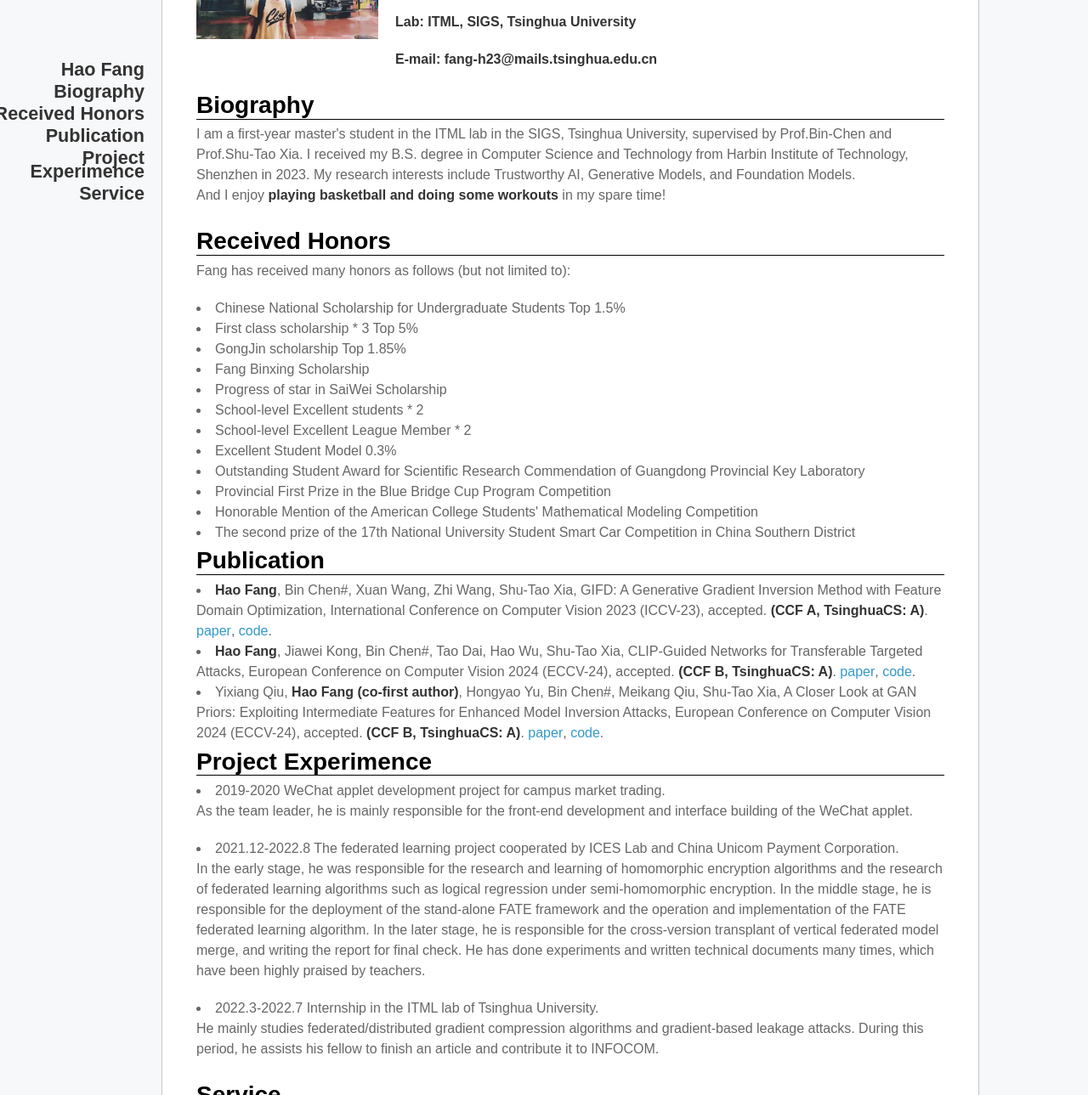
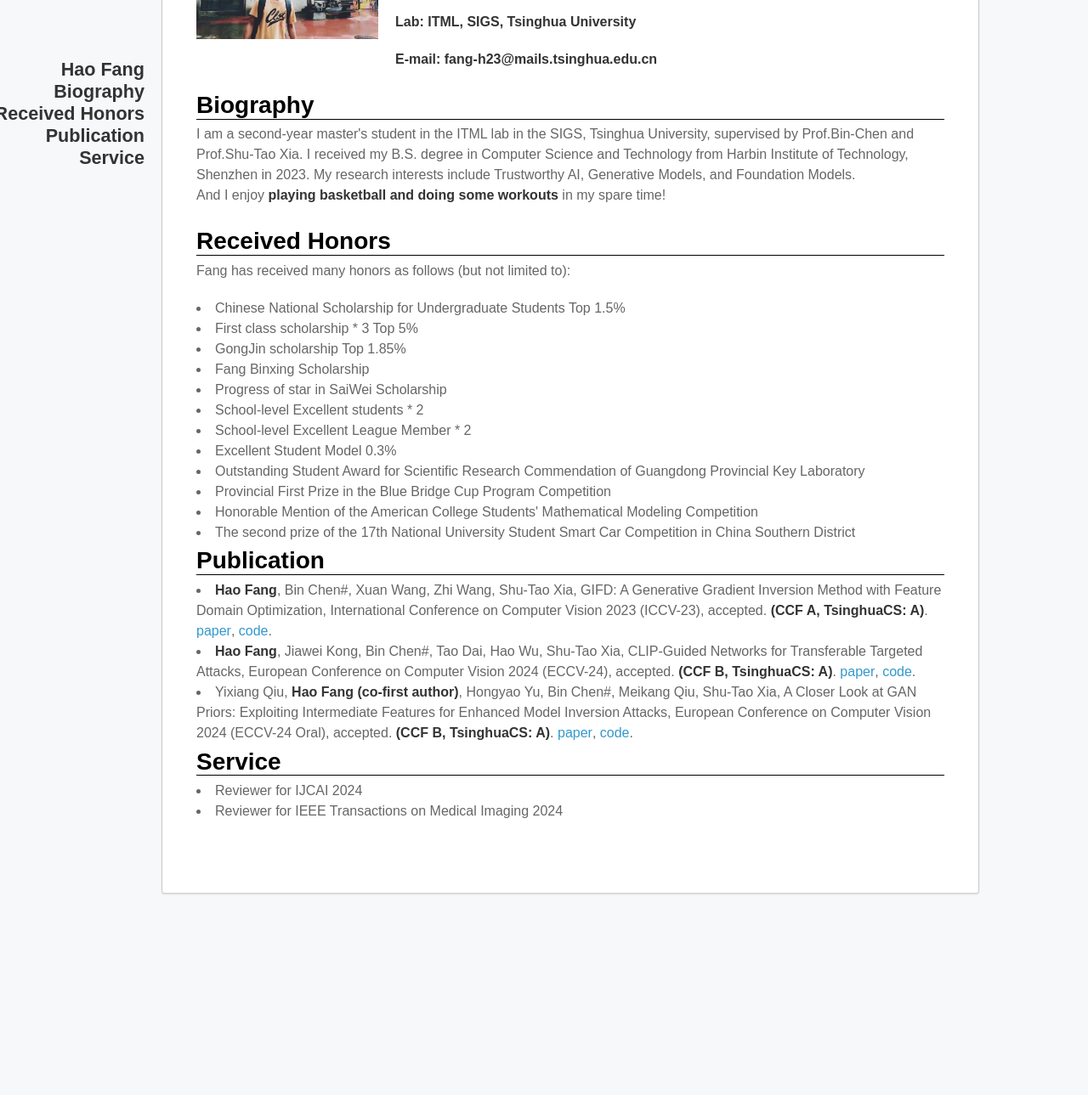
Before and after one commit to ffhibnese/ffhibnese.github.io, a Jekyll site: the page built from index.md, in a window 1280 px wide and 1400 px high, scrolled down 197 px, cut to the strip 111-1400 px from the top of the window. Shown: the whole strip at 85% size. Built offline with Jekyll 4.4.1, drawn with Linux system fonts in a browser that asks for light colours; nearby versions of some CDN libraries; our own code applies the rules of GitHub Pages for plain Markdown files; after the commit the page ends 1364 px from its top, so only the background shows below that; some of the changed text lies outside the part shown.

Commit message:
Update index.md

```diff
--- a/index.md
+++ b/index.md
@@ -21,7 +21,7 @@
     <td width="100%">
       <h2>Biography</h2>
 
-       <p>I am a first-year master's student in the ITML lab in the SIGS, Tsinghua University, supervised by Prof.Bin-Chen and Prof.Shu-Tao Xia. I received my B.S. degree in Computer Science and Technology from Harbin Institute of Technology, Shenzhen in 2023.
+       <p>I am a second-year master's student in the ITML lab in the SIGS, Tsinghua University, supervised by Prof.Bin-Chen and Prof.Shu-Tao Xia. I received my B.S. degree in Computer Science and Technology from Harbin Institute of Technology, Shenzhen in 2023.
        My research interests include Trustworthy AI, Generative Models, and Foundation Models. <br>And I enjoy <b>playing basketball and doing some workouts</b> in my spare time!</p>
     </td>
   </tr>
@@ -56,27 +56,13 @@
       <h2>Publication</h2>
       <li><b>Hao Fang</b>, Bin Chen#, Xuan Wang, Zhi Wang, Shu-Tao Xia, GIFD: A Generative Gradient Inversion Method with Feature Domain Optimization, International Conference on Computer Vision 2023 (ICCV-23), accepted. <b>(CCF A, TsinghuaCS: A)</b>.  <a href='https://github.com/ffhibnese/GIFD(https://arxiv.org/abs/2308.04699)'>paper</a>, <a href='https://github.com/ffhibnese/GIFD'>code</a>. </li>
       <li><b>Hao Fang</b>, Jiawei Kong, Bin Chen#, Tao Dai, Hao Wu, Shu-Tao Xia, CLIP-Guided Networks for Transferable Targeted Attacks, European Conference on Computer Vision 2024 (ECCV-24), accepted. <b>(CCF B, TsinghuaCS: A)</b>.  <a href='[https://github.com/ffhibnese/GIFD(https://arxiv.org/abs/2308.04699)](http://arxiv.org/abs/2407.10179)'>paper</a>, <a href='[https://github.com/ffhibnese/GIFD](https://github.com/ffhibnese/CGNC_Targeted_Adversarial_Attacks)'>code</a>. </li>
-      <li>Yixiang Qiu,<b> Hao Fang (co-first author)</b>, Hongyao Yu, Bin Chen#, Meikang Qiu, Shu-Tao Xia, A Closer Look at GAN Priors: Exploiting Intermediate Features for Enhanced Model Inversion Attacks, European Conference on Computer Vision 2024 (ECCV-24), accepted. <b>(CCF B, TsinghuaCS: A)</b>.  <a href=''>paper</a>, <a href='https://github.com/final-solution/IF-GMI'>code</a>. </li>
+      <li>Yixiang Qiu,<b> Hao Fang (co-first author)</b>, Hongyao Yu, Bin Chen#, Meikang Qiu, Shu-Tao Xia, A Closer Look at GAN Priors: Exploiting Intermediate Features for Enhanced Model Inversion Attacks, European Conference on Computer Vision 2024 (ECCV-24 Oral), accepted. <b>(CCF B, TsinghuaCS: A)</b>.  <a href=''>paper</a>, <a href='https://github.com/final-solution/IF-GMI'>code</a>. </li>
 
 
     </td>
   </tr>
 </table>
 
-
-<table class="imgtable">
-  <tr>
-    <td width="100%">
-      <h2>Project Experimence</h2>
-      <li>2019-2020  WeChat applet development project for campus market trading.</li>
-      <p>As the team leader, he is mainly responsible for the front-end development and interface building of the WeChat applet.</p>
-      <li>2021.12-2022.8  The federated learning project cooperated by ICES Lab and China Unicom Payment Corporation.</li>
-      <p>In the early stage, he was responsible for the research and learning of homomorphic encryption algorithms and the research of federated learning algorithms such as logical regression under semi-homomorphic encryption. In the middle stage, he is responsible for the deployment of the stand-alone FATE framework and the operation and implementation of the FATE federated learning algorithm. In the later stage, he is responsible for the cross-version transplant of  vertical federated model merge, and writing the report for final check. He has done experiments and written technical documents many times, which have been highly praised by teachers.</p>
-      <li>2022.3-2022.7   Internship in the ITML lab of Tsinghua University. </li>
-      <p>He mainly studies federated/distributed gradient compression algorithms and gradient-based leakage attacks. During this period, he assists his fellow to finish an article and contribute it to INFOCOM.</p>
-    </td>
-  </tr>
-</table>
 
 
 
```
Also changed, not shown: other parts of index.md (+1 -1 lines).
